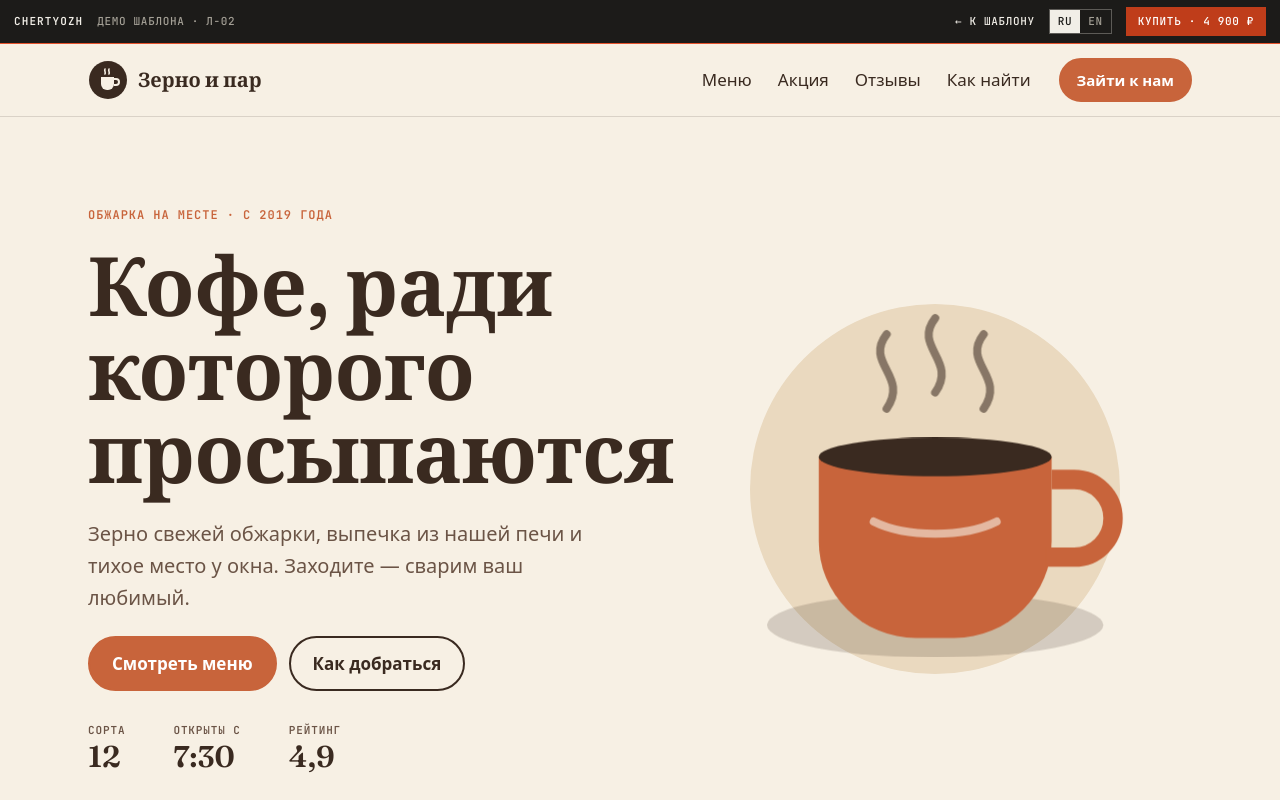
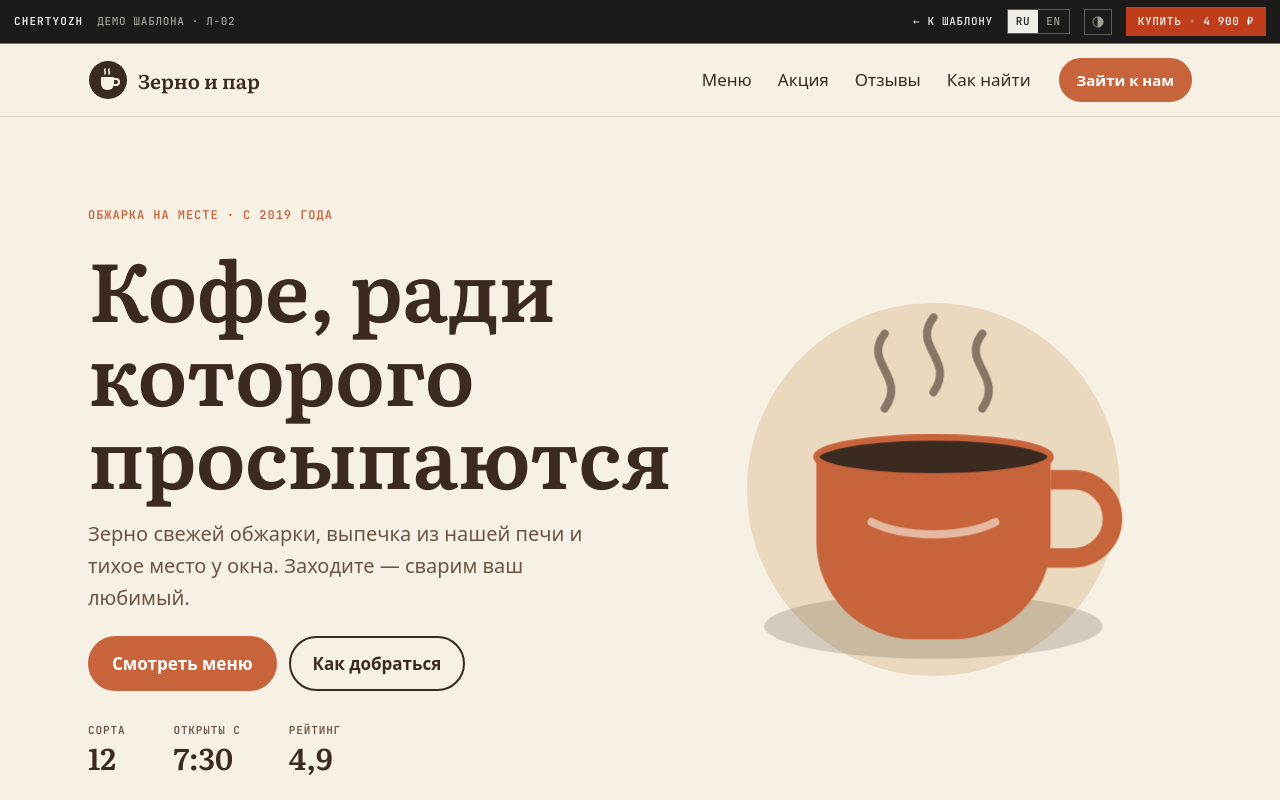
Before and after one commit to OLDDED-bc-0h-b00e/Chertyozh, a plain HTML site: page site/templates/kofeynya/index.html in a window 1280 px wide. Shown: the top 800 px of the page. Drawn offline with Linux system fonts and the light colour scheme.

Commit message:
Add theme toggle; fix coffee demo font and dark-theme cup
- Light/dark toggle in site header and demo bar (js/theme.js, ch.theme)
- Kofeynya: Literata instead of Fraunces so RU and EN match
- Kofeynya: steam, cup rim and shadow visible in dark theme

Co-Authored-By: Claude Opus 5.5 <noreply@anthropic.com>

```diff
--- a/site/css/styles.css
+++ b/site/css/styles.css
@@ -22,8 +22,10 @@
   --ease: cubic-bezier(.2, .7, .2, 1);
 }
 
+/* тёмная тема: по системе, если не выбрана светлая, или по кнопке (html[data-theme], js/theme.js) */
 @media (prefers-color-scheme: dark) {
-  :root {
+  :root:not([data-theme="light"]) {
+    color-scheme: dark;
     --paper: #141412;
     --sheet: #1a1a17;
     --ink: #ece9e1;
@@ -35,6 +37,19 @@
     --accent: #f26a40; /* на тёмной бумаге светлее, текст на нём — тёмный */
     --accent-ink: #141412;
   }
+}
+:root[data-theme="dark"] {
+  color-scheme: dark;
+  --paper: #141412;
+  --sheet: #1a1a17;
+  --ink: #ece9e1;
+  --ink-2: #a39f95;
+  --ink-3: #75726a;
+  --line: rgba(236, 233, 225, .14);
+  --line-2: rgba(236, 233, 225, .38);
+  --hatch: rgba(236, 233, 225, .2);
+  --accent: #f26a40;
+  --accent-ink: #141412;
 }
 
 * { box-sizing: border-box; }
@@ -190,6 +205,13 @@ button { font: inherit; color: inherit; }
 }
 .seg button + button { border-left: 1px solid var(--line); }
 .seg button[aria-pressed="true"] { background: var(--ink); color: var(--paper); }
+
+.theme-btn {
+  display: inline-grid; place-items: center; width: 32px; height: 32px; padding: 0;
+  border: 1px solid var(--line-2); background: transparent; cursor: pointer; color: var(--ink-2);
+}
+.theme-btn:hover { color: var(--ink); border-color: var(--ink); }
+.theme-btn svg { width: 16px; height: 16px; }
 
 .cart-link {
   display: inline-flex; align-items: center; gap: 8px; text-decoration: none;
--- a/site/js/i18n.js
+++ b/site/js/i18n.js
@@ -58,6 +58,7 @@ window.I18N = {
     'mode.blueprint': 'Чертёж',
     'mode.final': 'Готово',
     'lang.label': 'Язык',
+    'theme.dark': 'Тёмная тема',
     'cart.link': 'Корзина',
     'cart.aria': 'Корзина, товаров:',
 
@@ -174,6 +175,7 @@ window.I18N = {
     'mode.blueprint': 'Blueprint',
     'mode.final': 'Final',
     'lang.label': 'Language',
+    'theme.dark': 'Dark theme',
     'cart.link': 'Cart',
     'cart.aria': 'Cart, items:',
 
--- /dev/null
+++ b/site/js/theme.js
@@ -0,0 +1,25 @@
+/* Светлая / тёмная тема. Подключается в <head>, чтобы тема применилась до отрисовки.
+   По умолчанию — как в системе; выбор пользователя хранится в ch.theme (общий для сайта и демо). */
+(() => {
+  const root = document.documentElement;
+  const dark = window.matchMedia('(prefers-color-scheme: dark)');
+  const subs = [];
+  let saved = null;
+  try { saved = localStorage.getItem('ch.theme'); } catch (e) { /* без хранилища — как в системе */ }
+  if (saved === 'light' || saved === 'dark') root.dataset.theme = saved;
+
+  const current = () => root.dataset.theme || (dark.matches ? 'dark' : 'light');
+  const notify = () => subs.forEach(fn => fn(current()));
+  dark.addEventListener('change', () => { if (!root.dataset.theme) notify(); });
+
+  window.Theme = {
+    current,
+    onChange(fn) { subs.push(fn); },
+    toggle() {
+      const next = current() === 'dark' ? 'light' : 'dark';
+      root.dataset.theme = next;
+      try { localStorage.setItem('ch.theme', next); } catch (e) { /* без сохранения */ }
+      notify();
+    },
+  };
+})();
--- a/site/templates/_shared/demo-bar.css
+++ b/site/templates/_shared/demo-bar.css
@@ -19,6 +19,12 @@
 }
 .demo-bar__lang button { padding: 6px 8px; background: transparent; color: #a39f95; }
 .demo-bar__lang button[aria-pressed="true"] { background: #f1eee7; color: #1c1b19; }
+.demo-bar__theme {
+  display: inline-grid; place-items: center; width: 28px; height: 26px; padding: 0; cursor: pointer;
+  border: 1px solid rgba(241, 238, 231, .3); background: transparent; color: #a39f95;
+}
+.demo-bar__theme:hover { color: #f1eee7; }
+.demo-bar__theme svg { width: 14px; height: 14px; }
 .demo-bar__buy { padding: 9px 12px; background: #bf3d1a; color: #fff; white-space: nowrap; }
 .demo-bar__buy:hover { background: #f1eee7; color: #1c1b19; }
 .demo-bar :focus-visible { outline: 2px solid #f26a40; outline-offset: 2px; }
--- a/site/templates/_shared/demo-bar.js
+++ b/site/templates/_shared/demo-bar.js
@@ -50,6 +50,7 @@
         <span class="demo-bar__lang" role="group" data-i18n-attr="aria-label:bar.lang">
           <button type="button" data-lang="ru">RU</button><button type="button" data-lang="en">EN</button>
         </span>
+        <button class="demo-bar__theme" type="button" data-i18n-attr="aria-label:bar.theme"><svg viewBox="0 0 24 24" fill="none" stroke="currentColor" stroke-width="1.5" aria-hidden="true"><circle cx="12" cy="12" r="8.5"/><path d="M12 3.5a8.5 8.5 0 0 1 0 17z" fill="currentColor"/></svg></button>
         <button class="demo-bar__buy" type="button"><span data-i18n="bar.buy"></span><span class="demo-bar__price"></span></button>`;
       document.body.prepend(bar);
       document.body.classList.add('has-demo-bar');
@@ -58,7 +59,12 @@
         const l = e.target.closest('[data-lang]');
         if (l) { lang = l.dataset.lang; store.set('ch.lang', lang); apply(); }
         if (e.target.closest('.demo-bar__buy')) { addToCart(id); location.href = '../../cart.html'; }
+        if (e.target.closest('.demo-bar__theme')) Theme.toggle();
       });
+      const themeBtn = bar.querySelector('.demo-bar__theme');
+      const pressTheme = theme => themeBtn.setAttribute('aria-pressed', String(theme === 'dark'));
+      Theme.onChange(pressTheme);
+      pressTheme(Theme.current());
       subs.push(() => {
         bar.querySelector('.demo-bar__price').textContent = ' · ' + money();
         bar.querySelector('.demo-bar__sheet').textContent = lang === 'en' ? sheet.replace(/^Л-/, 'S-') : sheet;
--- a/site/templates/_shared/i18n-demo.js
+++ b/site/templates/_shared/i18n-demo.js
@@ -4,12 +4,14 @@ window.I18N_BAR = {
     'bar.label': 'Демо шаблона',
     'bar.back': 'К шаблону',
     'bar.buy': 'Купить',
-    'bar.lang': 'Язык демо'
+    'bar.lang': 'Язык демо',
+    'bar.theme': 'Тёмная тема'
   },
   en: {
     'bar.label': 'Template demo',
     'bar.back': 'Back to template',
     'bar.buy': 'Buy',
-    'bar.lang': 'Demo language'
+    'bar.lang': 'Demo language',
+    'bar.theme': 'Dark theme'
   }
 };
--- a/site/templates/bot-shop/style.css
+++ b/site/templates/bot-shop/style.css
@@ -12,8 +12,9 @@
   --mono: "JetBrains Mono", ui-monospace, monospace;
 }
 @media (prefers-color-scheme: dark) {
-  :root { --b-bg: #12161b; --b-ink: #e8edf2; --b-muted: #8d97a3; --b-wall: #1f2a1e; --b-bot: #212a33; --b-me: #2b5278; --b-kbd: rgba(255, 255, 255, .1); }
+  :root:not([data-theme="light"]) { --b-bg: #12161b; --b-ink: #e8edf2; --b-muted: #8d97a3; --b-wall: #1f2a1e; --b-bot: #212a33; --b-me: #2b5278; --b-kbd: rgba(255, 255, 255, .1); }
 }
+:root[data-theme="dark"] { --b-bg: #12161b; --b-ink: #e8edf2; --b-muted: #8d97a3; --b-wall: #1f2a1e; --b-bot: #212a33; --b-me: #2b5278; --b-kbd: rgba(255, 255, 255, .1); }
 
 * { box-sizing: border-box; }
 [hidden] { display: none !important; }
--- a/site/templates/kofeynya/index.html
+++ b/site/templates/kofeynya/index.html
@@ -8,10 +8,11 @@
   <link rel="icon" href="../../assets/favicon.svg" type="image/svg+xml">
   <link rel="preconnect" href="https://fonts.googleapis.com">
   <link rel="preconnect" href="https://fonts.gstatic.com" crossorigin>
-  <link rel="stylesheet" href="https://fonts.googleapis.com/css2?family=Fraunces:opsz,wght@9..144,400;9..144,600&family=JetBrains+Mono:wght@500;600&display=swap" media="print" onload="this.media='all'">
-  <noscript><link rel="stylesheet" href="https://fonts.googleapis.com/css2?family=Fraunces:opsz,wght@9..144,400;9..144,600&family=JetBrains+Mono:wght@500;600&display=swap"></noscript>
+  <link rel="stylesheet" href="https://fonts.googleapis.com/css2?family=Literata:opsz,wght@7..72,400;7..72,600&family=JetBrains+Mono:wght@500;600&display=swap" media="print" onload="this.media='all'">
+  <noscript><link rel="stylesheet" href="https://fonts.googleapis.com/css2?family=Literata:opsz,wght@7..72,400;7..72,600&family=JetBrains+Mono:wght@500;600&display=swap"></noscript>
   <link rel="stylesheet" href="../_shared/demo-bar.css">
   <link rel="stylesheet" href="style.css">
+  <script src="../../js/theme.js"></script>
 </head>
 <body data-title="k.title">
   <header class="k-hdr">
@@ -52,10 +53,10 @@
           <div class="k-sun"></div>
           <svg class="k-cup" viewBox="0 0 260 260">
             <path class="k-steam" d="M100 40c-14 18 14 26 0 46M130 30c-14 18 14 26 0 46M160 40c-14 18 14 26 0 46" fill="none" stroke="var(--k-brown)" stroke-width="5" stroke-linecap="round"/>
-            <ellipse cx="130" cy="214" rx="104" ry="20" fill="var(--k-brown)" opacity=".18"/>
+            <ellipse class="k-shadow" cx="130" cy="214" rx="104" ry="20" fill="var(--k-brown)" opacity=".18"/>
             <path d="M58 110h144v52a60 60 0 0 1-60 60h-24a60 60 0 0 1-60-60z" fill="var(--k-terra)"/>
             <path d="M202 124h14a24 24 0 0 1 0 48h-18" fill="none" stroke="var(--k-terra)" stroke-width="12"/>
-            <ellipse cx="130" cy="110" rx="72" ry="12" fill="var(--k-brown)"/>
+            <ellipse class="k-coffee" cx="130" cy="110" rx="72" ry="12" fill="var(--k-brown)" stroke="var(--k-terra)" stroke-width="4"/>
             <path d="M92 150c20 10 56 10 76 0" fill="none" stroke="var(--k-cream)" stroke-width="5" stroke-linecap="round" opacity=".6"/>
           </svg>
         </div>
--- a/site/templates/kofeynya/style.css
+++ b/site/templates/kofeynya/style.css
@@ -8,14 +8,20 @@
   --k-line: rgba(58, 42, 32, .15);
   --k-bg: var(--k-cream);
   --k-text: var(--k-brown);
-  --k-serif: "Fraunces", Georgia, "Times New Roman", serif;
+  --k-steam: var(--k-brown);
+  --k-coffee: var(--k-brown);
+  --k-shadow: rgba(58, 42, 32, .18);
+  /* Literata — с кириллицей, чтобы RU и EN выглядели одинаково */
+  --k-serif: "Literata", Georgia, "Times New Roman", serif;
   --k-sans: system-ui, -apple-system, "Segoe UI", Roboto, sans-serif;
   --k-mono: "JetBrains Mono", ui-monospace, monospace;
   --k-gutter: clamp(16px, 4vw, 48px);
 }
+/* тёмная тема: по системе или по выбору в полоске демо (html[data-theme]) */
 @media (prefers-color-scheme: dark) {
-  :root { --k-bg: #201812; --k-text: #f3e7d6; --k-brown-2: #c9b29b; --k-line: rgba(243, 231, 214, .14); --k-sand: #3a2c22; }
+  :root:not([data-theme="light"]) { --k-bg: #201812; --k-text: #f3e7d6; --k-brown-2: #c9b29b; --k-line: rgba(243, 231, 214, .14); --k-sand: #3a2c22; --k-steam: #c9b29b; --k-coffee: #140d09; --k-shadow: rgba(0, 0, 0, .4); }
 }
+:root[data-theme="dark"] { --k-bg: #201812; --k-text: #f3e7d6; --k-brown-2: #c9b29b; --k-line: rgba(243, 231, 214, .14); --k-sand: #3a2c22; --k-steam: #c9b29b; --k-coffee: #140d09; --k-shadow: rgba(0, 0, 0, .4); }
 
 * { box-sizing: border-box; }
 [hidden] { display: none !important; }
@@ -76,7 +82,9 @@ h1, h2, h3 { font-family: var(--k-serif); font-weight: 600; letter-spacing: -.01
 .k-hero__art { position: relative; aspect-ratio: 1; }
 .k-sun { position: absolute; inset: 6%; border-radius: 50%; background: var(--k-sand); }
 .k-cup { position: absolute; inset: 0; width: 100%; height: 100%; }
-.k-steam { animation: k-steam 3.2s ease-in-out infinite; }
+.k-coffee { fill: var(--k-coffee); }
+.k-shadow { fill: var(--k-shadow); opacity: 1; }
+.k-steam { stroke: var(--k-steam); animation: k-steam 3.2s ease-in-out infinite; }
 @keyframes k-steam { 50% { transform: translateY(-6px); opacity: .55; } }
 @media (prefers-reduced-motion: reduce) { .k-steam { animation: none; } .k-btn { transition: none; } }
 @media (max-width: 820px) {
--- a/site/templates/shop-mobile/style.css
+++ b/site/templates/shop-mobile/style.css
@@ -15,7 +15,8 @@
   --font: "Inter", system-ui, -apple-system, "Segoe UI", sans-serif;
   --mono: "JetBrains Mono", ui-monospace, monospace;
 }
-@media (prefers-color-scheme: dark) { :root { --fg-canvas: #1e1e1e; --fg-label: #8a8a8a; } }
+@media (prefers-color-scheme: dark) { :root:not([data-theme="light"]) { --fg-canvas: #1e1e1e; --fg-label: #8a8a8a; } }
+:root[data-theme="dark"] { --fg-canvas: #1e1e1e; --fg-label: #8a8a8a; }
 
 * { box-sizing: border-box; }
 [hidden] { display: none !important; }
```
Also changed, not shown: site/cart.html (+1 -0 lines), site/catalog.html (+1 -0 lines), site/index.html (+1 -0 lines), site/js/main.js (+12 -1 lines), site/template.html (+1 -0 lines), site/templates/bot-shop/index.html (+1 -0 lines), site/templates/shop-mobile/index.html (+1 -0 lines), 1 other file.
